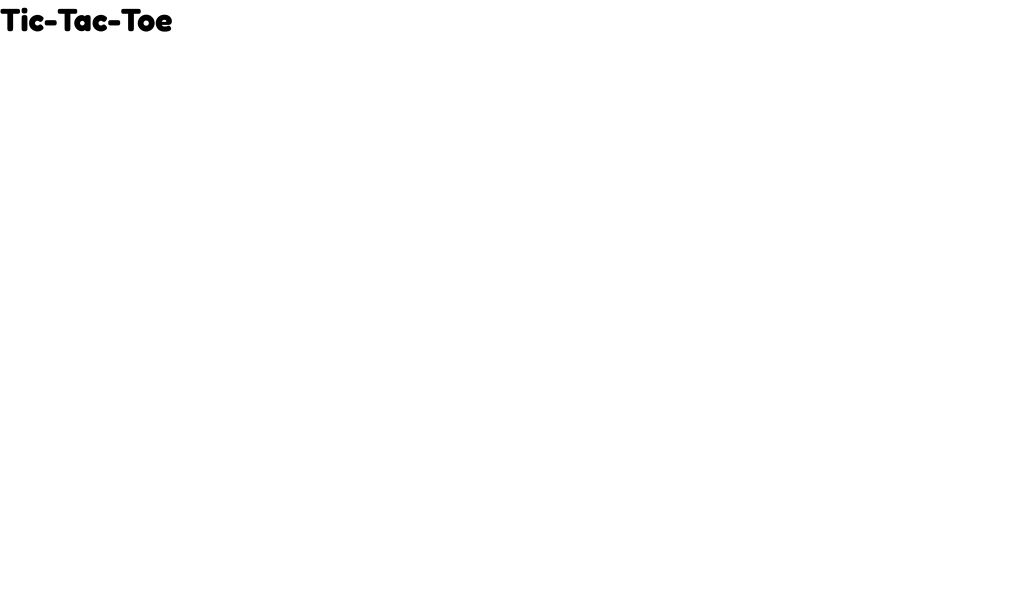
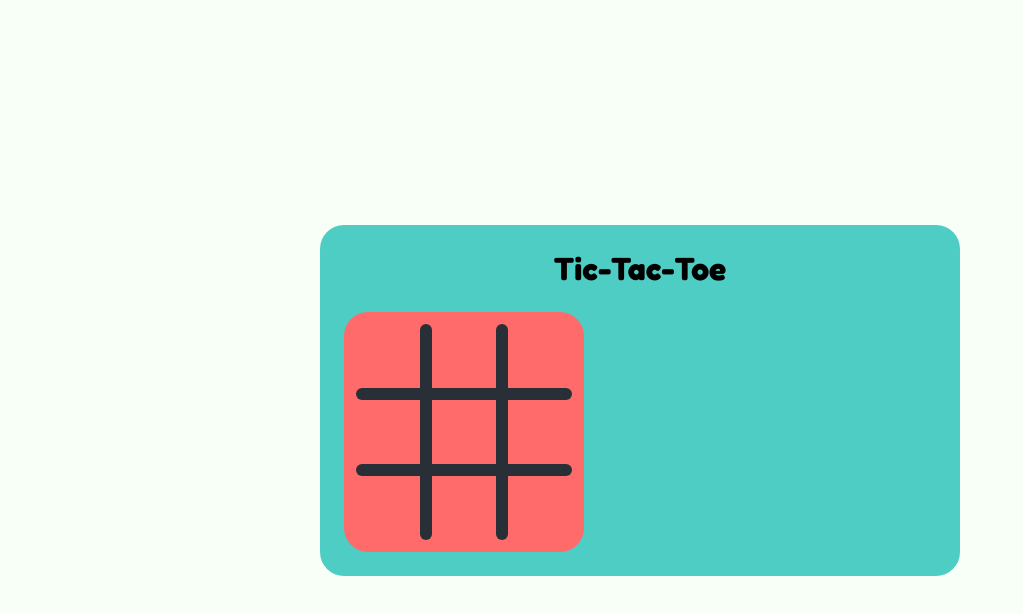
Before and after one commit to cwilliams0926/tic-tac-toe, a website: page index.html in a window 1280 px wide. Shown: the whole page, without its empty margins (0-1023 px from the left). Drawn offline with Linux system fonts and the light colour scheme.

Commit message:
Add grid layout for game board

```diff
--- a/index.html
+++ b/index.html
@@ -18,7 +18,21 @@
       <div class="header">
         <h1>Tic-Tac-Toe</h1>
       </div>
-      <section class="gameboard"></section>
+      <section class="gameboard">
+        <div id="cell-1" class="cell-1"></div>
+        <div id="cell-2" class="cell-2"></div>
+        <div id="cell-3" class="cell-3"></div>
+        <div id="cell-4" class="cell-4"></div>
+        <div id="cell-5" class="cell-5"></div>
+        <div id="cell-6" class="cell-6"></div>
+        <div id="cell-7" class="cell-7"></div>
+        <div id="cell-8" class="cell-8"></div>
+        <div id="cell-9" class="cell-9"></div>
+        <div class="separator separator-one"></div>
+        <div class="separator separator-two"></div>
+        <div class="separator separator-three"></div>
+        <div class="separator separator-four"></div>
+      </section>
       <aside class="game-information"></aside>
     </main>
   </body>
--- a/style.css
+++ b/style.css
@@ -25,4 +25,115 @@ svg {
 body {
   font-family: var(--font-family);
   min-height: 100vh;
+  display: flex;
+  justify-content: center;
+  align-items: center;
+  background-color: var(--mint-cream);
 }
+
+main {
+  display: grid;
+  padding: 24px;
+  width: 50vw;
+  background-color: var(--strong-cyan);
+  border-radius: 24px;
+  grid-template-columns: 2fr 1fr;
+}
+
+.header {
+  grid-column: 1 / 3;
+  text-align: center;
+  margin-bottom: 24px;
+}
+
+.gameboard {
+  grid-column: 1 / 2;
+  grid-row: 2 / 3;
+  padding: 12px;
+  height: 240px;
+  width: 240px;
+  border-radius: 24px;
+  background-color: var(--grapefruit-pink);
+  display: grid;
+  grid-template-columns: 1fr 12px 1fr 12px 1fr;
+  grid-template-rows: 1fr 12px 1fr 12px 1fr;
+}
+
+.game-information {
+  grid-column: 2 / 3;
+  grid-row: 2 / 3;
+}
+
+/* All the gameboard cells */
+
+.cell-1 {
+  grid-column: 1 / 2;
+  grid-row: 1 / 2;
+}
+
+.cell-2 {
+  grid-column: 3 / 4;
+  grid-row: 1 / 2;
+}
+
+.cell-3 {
+  grid-column: 5 / 6;
+  grid-row: 1 / 2;
+}
+
+.cell-4 {
+  grid-column: 1 / 2;
+  grid-row: 3 / 4;
+}
+
+.cell-5 {
+  grid-column: 3 / 4;
+  grid-row: 3 / 4;
+}
+
+.cell-6 {
+  grid-column: 5 / 6;
+  grid-row: 3 / 4;
+}
+
+.cell-7 {
+  grid-column: 1 / 2;
+  grid-row: 5 / 6;
+}
+
+.cell-8 {
+  grid-column: 3 / 4;
+  grid-row: 5 / 6;
+}
+
+.cell-9 {
+  grid-column: 5 / 6;
+  grid-row: 5 / 6;
+}
+
+/* Separators between cells */
+
+.separator {
+  background-color: var(--jet-black);
+  border-radius: 12px;
+}
+
+.separator.separator-one {
+  grid-column: 2 / 3;
+  grid-row: 1 / 6;
+}
+
+.separator.separator-two {
+  grid-column: 4 / 5;
+  grid-row: 1 / 6;
+}
+
+.separator.separator-three {
+  grid-column: 1 / 6;
+  grid-row: 2 / 3;
+}
+
+.separator.separator-four {
+  grid-column: 1 / 6;
+  grid-row: 4 / 5;
+}
```
Also changed, not shown: css/base.css (added), css/layout.css (added), css/reset.css (added).
